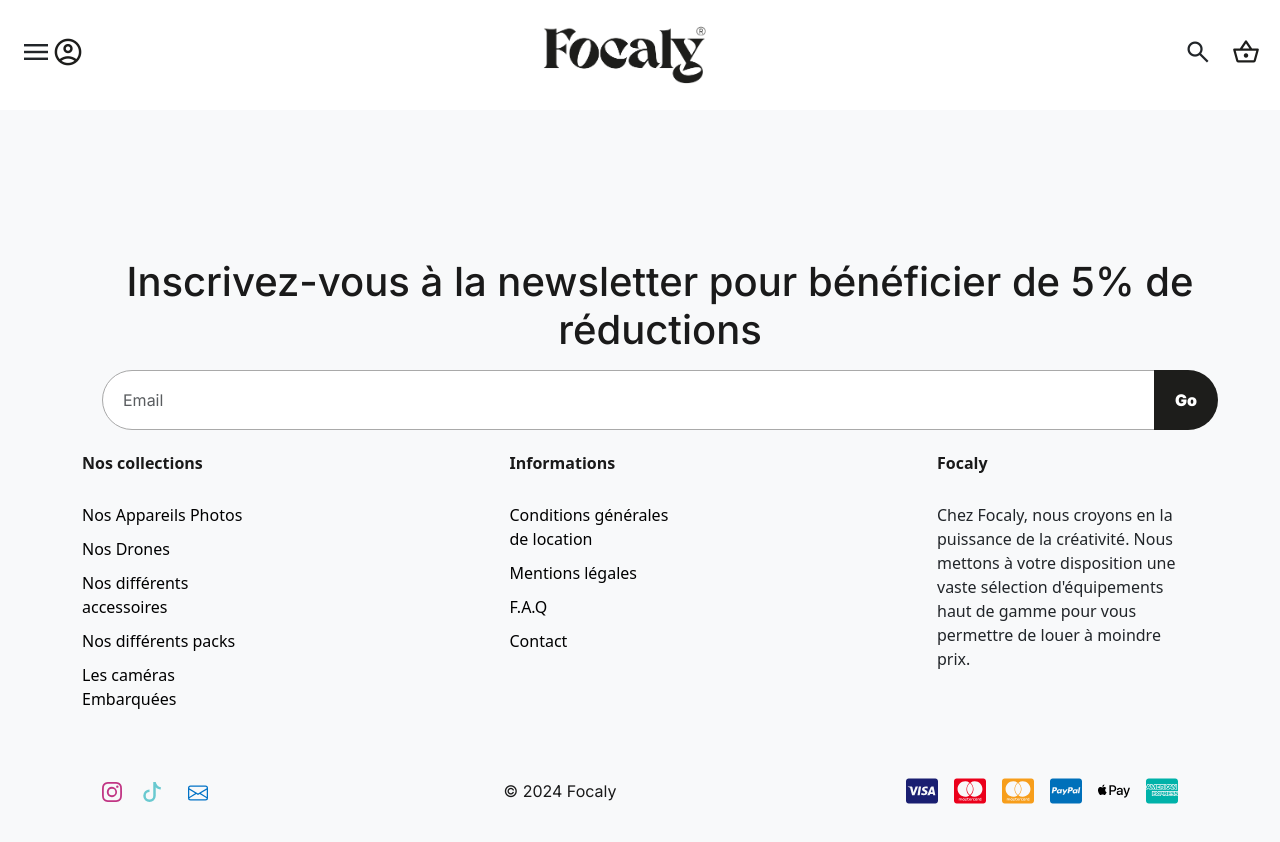
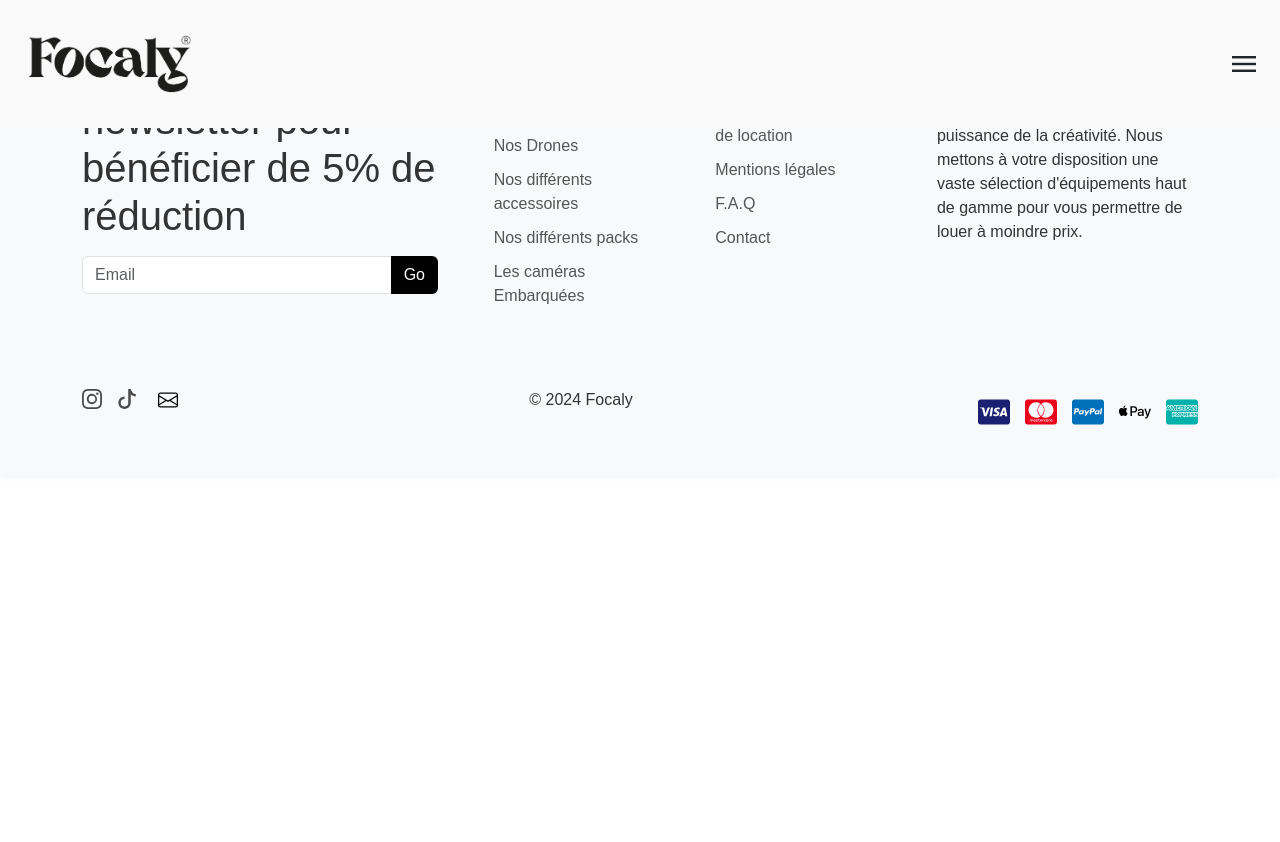
Before and after one commit to DwainAB/focaly-front-v1, a React (Create React App) app: page /dashboard in a window 1280 px wide. Shown: the top 842 px of the page. After the commit the page ends 800 px from the top, so only its background shows below. Built offline with nearby package versions, Linux system fonts and the light colour scheme.

Commit message:
Push du front maj

```diff
--- a/package.json
+++ b/package.json
@@ -16,6 +16,7 @@
     "react-icons": "^5.3.0",
     "react-router-dom": "^6.26.2",
     "react-scripts": "5.0.1",
+    "react-transition-group": "^4.4.5",
     "web-vitals": "^2.1.4"
   },
   "scripts": {
--- a/src/components/Cart/Cart.jsx
+++ b/src/components/Cart/Cart.jsx
@@ -1,6 +1,6 @@
 import React from 'react';
 import { Container, Row, Col, Button, Image, Card, Form } from 'react-bootstrap';
-import './Cart.css';  // Le fichier CSS personnalisé
+import './Cart.css';
 
 const Cart = () => {
   const items = [
--- a/src/components/Footer/Footer.css
+++ b/src/components/Footer/Footer.css
@@ -1,11 +1,19 @@
+/* Base Styles */
+.footer {
+    background-color: #f9f9f9;
+    padding: 60px 0;
+    box-shadow: 0 -2px 10px rgba(0, 0, 0, 0.1);
+    font-family: 'Montserrat', sans-serif;
+    color: #333;
+}
+
 .container-nav-footer {
     display: flex;
     flex-direction: row;
-    margin-left: 20px;
-    margin-right: 20px;
+    margin: 0 20px;
     justify-content: space-between;
     margin-top: 100px;
-    font-family: var(--font-primary);
+    flex-wrap: wrap; /* Permet de passer les éléments en colonne sur mobile */
 }
 
 .container-nav-footer li {
@@ -13,108 +21,134 @@
 }
 
 .footer-newsletter {
-    font-size: 32px;
+    font-size: 24px;
     font-weight: 900;
     width: 100%;
-    margin-bottom: 20px;
+    margin-bottom: 40px; /* Ajoute plus d'espace pour équilibrer */
 }
 
 .footer-newsletter .input-group {
     display: flex;
     align-items: center;
     justify-content: center;
+    flex-wrap: wrap; /* Garde la structure fluide sur mobile */
 }
 
 .footer-newsletter input {
-    border: 0;
-    flex: 1; /* Prendre tout l'espace disponible */
+    border: 1px solid #ddd;
     border-radius: 30px;
-    height: 60px;
-    padding: 0 20px;
-    border: 1px solid #a9a9a9;
-    transition: border 0.3s ease; /* Animation pour le border */
+    padding: 12px 20px;
+    width: 100%;
+    max-width: 400px;
+    transition: border 0.3s ease, box-shadow 0.3s ease;
+    box-shadow: 0px 0px 8px rgba(0, 0, 0, 0.05);
 }
 
 .footer-newsletter input:focus {
     outline: none;
-    border: 2px solid var(--color-primary); /* Couleur lors du focus */
+    border: 2px solid var(--color-primary);
+    box-shadow: 0px 0px 12px rgba(0, 0, 0, 0.1);
 }
 
 .footer-newsletter button {
     background-color: var(--color-primary);
-    color: var(--color-secondary);
-    height: 60px;
+    color: white;
     border-radius: 30px;
-    padding: 0 20px;
-    font-weight: 900;
-    margin-left: 10px;
-    transition: background-color 0.3s ease; /* Animation pour le background */
+    padding: 12px 20px;
+    font-weight: 700;
+    cursor: pointer;
+    transition: background-color 0.3s ease, transform 0.2s ease;
+    width: auto;
+    max-width: 100px;
 }
 
 .footer-newsletter button:hover {
-    background-color: var(--color-secondary); /* Changement de couleur au survol */
+    background-color: var(--color-secondary);
+    transform: scale(1.05);
 }
 
 .title-h2-footer {
-    font-size: 16px;
-    font-weight: 900;
+    font-size: 18px;
+    font-weight: 700;
     color: var(--color-primary);
     margin-bottom: 30px;
 }
 
-.footer-focaly {
-    width: 400px;
+.footer-link {
+    text-decoration: none;
+    color: #333;
+    position: relative;
+    transition: color 0.3s ease;
 }
 
-.footer-focaly p {
-    line-height: 25px;
+.footer-link::after {
+    content: "";
+    position: absolute;
+    left: 0;
+    bottom: -2px;
+    width: 0;
+    height: 2px;
+    background-color: var(--color-primary);
+    transition: width 0.3s ease;
 }
 
-.newsletter-footer-mobile {
-    display: none;
+.footer-link:hover {
+    color: var(--color-primary);
+}
+
+.footer-link:hover::after {
+    width: 100%;
+}
+
+.footer-focaly {
+    width: 100%;
+    max-width: 400px;
+    line-height: 1.6;
+    margin-bottom: 10px;
+}
+
+.footer-link {
+    text-decoration: none;
+    color: #555;
+    transition: color 0.3s;
+}
+
+.footer-link:hover {
+    text-decoration: underline;
+    color: var(--color-primary);
+}
+
+.list-unstyled li {
+    margin-bottom: 10px;
 }
 
 .container-icon-footer {
     display: flex;
     justify-content: space-between;
-    flex-direction: row;
-    margin-left: 20px;
-    margin-right: 20px;
     align-items: center;
+    flex-wrap: wrap;
+    gap: 20px;
     margin-top: 50px;
-    margin-bottom: 50px;
-    flex-wrap: wrap;
-}
-
-.container-icon-footer p {
-    font-size: 16px;
-    color: var(--color-primary);
-    font-family: var(--font-primary);
 }
 
 .container-social {
     display: flex;
-    flex-direction: row;
-    gap: 20px;
+    gap: 15px;
 }
 
 .container-social a {
-    transition: transform 0.3s ease;
+    transition: transform 0.3s ease, opacity 0.3s;
+    opacity: 0.7;
 }
 
 .container-social a:hover {
     transform: scale(1.2);
-}
-
-.container-social img {
-    height: 47px;
-    width: 47px;
+    opacity: 1;
 }
 
 .container-method-pay {
     display: flex;
-    flex-direction: row;
-    gap: 20px;
+    gap: 15px;
     flex-wrap: wrap;
 }
 
@@ -123,111 +157,73 @@
     width: 35px;
 }
 
-.footer-link {
-    text-decoration: none;
-    color: black;
+.col-md-4{
+    margin-bottom: 20px;
 }
 
-.footer-link:hover {
-    text-decoration: underline;
-}
-
-.list-unstyled li {
-    margin-bottom: 10px;
-}
-
-@media screen and (max-width: 1450px) {
-    .footer-newsletter {
-        width: 390px;
-    }
-
-    .footer-newsletter input {
-        width: 70%;
-    }
-}
-
-@media screen and (max-width: 1350px) {
-    .newsletter-footer-mobile {
-        display: block;
-    }
-
-    .newsletter-footer-desktop {
-        display: none;
-    }
-
-    .footer-newsletter {
-        width: 100%;
-        font-family: var(--font-primary);
-        color: var(--color-primary);
-        margin-left: 20px;
-        margin-top: 100px;
-    }
-
-    .footer-newsletter input {
-        width: 500px;
-    }
-}
-
-@media screen and (max-width: 1050px) {
-    .footer-newsletter button {
-        top: 93px;
-        left: 400px;
-    }
-
-    .footer-newsletter input {
-        width: 400px;
-    }
-}
 
 @media screen and (max-width: 850px) {
     .container-nav-footer {
         flex-direction: column;
-        justify-content: center;
         align-items: center;
         text-align: center;
         gap: 40px;
     }
 
     .footer-newsletter .input-group {
-        flex-direction: column; /* Met les éléments en colonne */
-        align-items: center; /* Centre les éléments */
+        flex-direction: column;
+        width: 100%;
     }
 
     .footer-newsletter input,
     .footer-newsletter button {
-        width: 100%; /* Rendre les éléments à 100% de largeur */
-        margin-bottom: 10px; /* Ajoute un espacement entre les éléments */
+        width: 100%;
+        margin-bottom: 10px;
     }
-}
 
-@media screen and (max-width: 650px) {
-    .container-method-pay {
+    .container-icon-footer {
+        flex-direction: column;
+        align-items: center;
         margin-top: 30px;
     }
 }
 
+/* Mobile */
 @media screen and (max-width: 560px) {
-    .footer-newsletter button {
-        top: 125px;
-        left: 300px;
+    .footer-newsletter input {
+        width: 100%;
+        max-width: 300px;
     }
 
-    .footer-newsletter input {
-        width: 300px;
+    .footer-newsletter button {
+        width: 100%;
+        max-width: 300px;
+    }
+
+    .footer-focaly {
+        width: 100%;
+    }
+
+    .container-method-pay img {
+        width: 30px;
+    }
+
+    .container-icon-footer {
+        margin-top: 20px;
     }
 }
 
-@media screen and (max-width: 430px) {
-    .footer-newsletter button {
-        top: 158px;
-        left: 250px;
+@media screen and (max-width: 400px) {
+    .footer-newsletter input {
+        max-width: 250px;
     }
 
-    .footer-newsletter input {
-        width: 250px;
+    .footer-newsletter button {
+        max-width: 100px;
     }
 
-    .footer-focaly {
-        width: 300px;
+    .container-icon-footer {
+        flex-direction: column;
+        gap: 15px;
     }
 }
--- a/src/components/Footer/Footer.jsx
+++ b/src/components/Footer/Footer.jsx
@@ -14,7 +14,6 @@
 
     const handleSubmit = (e) => {
         e.preventDefault();
-
         const emailPattern = /^[^\s@]+@[^\s@]+\.[^\s@]+$/;
 
         if (!emailPattern.test(email)) {
@@ -27,31 +26,15 @@
 
     const copyEmailToClipboard = () => {
         navigator.clipboard.writeText('contact@focaly.com');
-        alert('Email copié dans le presse-papiers !'); // Message de confirmation
+        alert('Email copié dans le presse-papiers !');
     };
 
     return (
         <footer className="footer bg-light py-5">
             <div className="container">
-
-                <div className="footer-newsletter newsletter-footer-mobile text-center mb-4">
-                    <h1 className="footer-title">Inscrivez-vous à la newsletter pour bénéficier de 5% de réductions</h1>
-                    <form onSubmit={handleSubmit} className="input-group mt-3">
-                        <input
-                            className="form-control"
-                            placeholder="Email"
-                            type="email"
-                            value={email}
-                            onChange={handleEmailChange}
-                        />
-                        <button className="btn text-white" style={{ backgroundColor: "#1D1D1B" }}>Go</button>
-                    </form>
-                    {errorMessage && <div className="text-danger mt-2">{errorMessage}</div>}
-                </div>
-
                 <div className="row justify-content-between">
-                    <div className="col-md-4 footer-newsletter newsletter-footer-desktop">
-                        <h1 className="footer-title">Inscrivez-vous à la newsletter pour bénéficier de 5% de réductions</h1>
+                    <div className="col-md-4">
+                        <h1 className="footer-title">Inscrivez-vous à la newsletter pour bénéficier de 5% de réduction</h1>
                         <form onSubmit={handleSubmit} className="input-group mt-3">
                             <input
                                 className="form-control"
@@ -60,7 +43,7 @@
                                 value={email}
                                 onChange={handleEmailChange}
                             />
-                            <button className="btn text-white" style={{ backgroundColor: "#F9973E" }}>Go</button>
+                            <button className="btn text-white" style={{ backgroundColor: "#000000" }}>Go</button>
                         </form>
                         {errorMessage && <div className="text-danger mt-2">{errorMessage}</div>}
                     </div>
@@ -95,25 +78,24 @@
                 <div className="container-icon-footer d-flex justify-content-between align-items-center mt-5">
                     <div className="container-social">
                         <a href="https://www.instagram.com/focaly_/" target="_blank" rel="noopener noreferrer">
-                            <Instagram size={20} color="#C13584" /> {/* Couleur Instagram */}
+                            <Instagram size={20} color="#000000" />
                         </a>
                         <a href="https://www.tiktok.com/@focalyfr" target="_blank" rel="noopener noreferrer">
-                            <Tiktok size={20} color="#69C9D0" /> {/* Couleur TikTok */}
+                            <Tiktok size={20} color="#000000" />
                         </a>
                         <button onClick={copyEmailToClipboard} style={{ background: 'none', border: 'none', cursor: 'pointer' }}>
-                            <Envelope size={20} color="#0072C6" /> {/* Couleur de l'icône d'email */}
+                            <Envelope size={20} color="#000000" />
                         </button>
                     </div>
 
                     <p className="mb-0">&copy; 2024 Focaly</p>
 
-                    <div className="container-method-pay d-flex gap-3">
-                        <FaCcVisa size="2em" color="#1A1F71" className="payment-icon" />
-                        <FaCcMastercard size="2em" color="#EB001B" className="payment-icon" />
-                        <FaCcMastercard size="2em" color="#F79E1B" className="payment-icon" />
-                        <FaCcPaypal size="2em" color="#0070BA" className="payment-icon" />
-                        <FaApplePay size="2em" color="#000000" className="payment-icon" />
-                        <FaCcAmex size="2em" color="#00B2A9" className="payment-icon" />
+                    <div className="container-method-pay d-flex justify-content-center align-items-center mt-4">
+                    <FaCcVisa size="2em" color="#1A1F71" className="payment-icon" />
+                    <FaCcMastercard size="2em" color="#EB001B" className="payment-icon" />
+                    <FaCcPaypal size="2em" color="#0070BA" className="payment-icon" />
+                    <FaApplePay size="2em" color="#000000" className="payment-icon" />
+                    <FaCcAmex size="2em" color="#00B2A9" className="payment-icon" />
                     </div>
                 </div>
             </div>
--- a/src/components/Navbar/Navbar.css
+++ b/src/components/Navbar/Navbar.css
@@ -3,13 +3,16 @@
   justify-content: space-between!important;
   align-items: center!important;
   padding: 25px 160px!important;
-    height: 60px!important;
-    position: relative!important;
+  position: fixed!important;
+  top: 0;
+  width: 100%;
+  z-index: 1000;
   font-family: 'Inter', sans-serif!important;
   font-weight: 700!important;
   font-size: 1rem!important;
   flex-wrap: nowrap!important;
-    box-sizing: content-box!important;
+  background-color: #f9f9f9;
+  transition: background-color 0.3s ease;
 }
 
 .navbar-logo img {
@@ -129,8 +132,8 @@
 }
 
 .no-scroll {
-    overflow: hidden; /* Empêche le défilement */
-    height: 100%; /* Assure que le corps utilise tout l'espace */
+  overflow: hidden;
+  height: 100%;
 }
 
 
@@ -200,7 +203,6 @@
 color: #1a1a1ab3;
 }
 
-/* Responsive adjustments */
 @media (max-width: 1250px) {
 .navbar {
   padding: 25px 20px!important;
@@ -230,7 +232,6 @@
 }
 
 
-  /* Responsive adjustments */
 @media (max-width: 1530px) {
   .navbar {
     padding: 25px 100px!important;
--- a/src/components/Navbar/Navbar.jsx
+++ b/src/components/Navbar/Navbar.jsx
@@ -9,6 +9,8 @@
   const [isSearchOpen, setIsSearchOpen] = useState(false);
   const [searchTerm, setSearchTerm] = useState('');
   const [searchResults, setSearchResults] = useState([]);
+  const [activeSlide, setActiveSlide] = useState(0);
+  const [isSticky, setIsSticky] = useState(false);
 
   const toggleMenu = () => {
     setIsOpen(!isOpen);
@@ -27,14 +29,28 @@
   };
 
   useEffect(() => {
+    const handleScroll = () => {
+      if (window.scrollY > 0) {
+        setIsSticky(true);
+      } else {
+        setIsSticky(false);
+      }
+    };
+
+    window.addEventListener('scroll', handleScroll);
+    return () => {
+      window.removeEventListener('scroll', handleScroll);
+    };
+  }, []);
+
+  useEffect(() => {
     if (searchTerm.trim() === '') {
-      setSearchResults([]); // Réinitialiser les résultats si le terme est vide
+      setSearchResults([]);
       return;
     }
 
     apiService.getProductsBySearch(searchTerm)
       .then(data => {
-        console.log('Données reçues du produit :', data);
         setSearchResults(data);
       })
       .catch(error => console.error('Erreur lors du chargement du produit :', error));
@@ -48,9 +64,32 @@
     }
   }, [isSearchOpen]);
 
+  const handleScroll = (e) => {
+    const container = e.target;
+    const scrollLeft = container.scrollLeft;
+    const width = container.clientWidth;
+    const newIndex = Math.round(scrollLeft / width);
+    setActiveSlide(newIndex);
+  };
+
+  useEffect(() => {
+    const handleScroll = () => {
+      if (window.scrollY > 0) {
+        setIsSticky(true);
+      } else {
+        setIsSticky(false);
+      }
+    };
+
+    window.addEventListener('scroll', handleScroll);
+    return () => {
+      window.removeEventListener('scroll', handleScroll);
+    };
+  }, []);
+
   return (
-    <nav className="navbar">
-      <div className="navbar-logo logo-desktop">
+    <nav className={`navbar ${isSticky ? 'sticky' : ''}`}>
+      <div className="navbar-logo">
         <Link to="/"><img src={logo} alt="Logo" /></Link>
       </div>
 
@@ -69,22 +108,29 @@
         <Link to="/connexion"><span style={{ color: "#1D1D1B" }} className="material-symbols-outlined">account_circle</span></Link>
       </div>
 
-      <div className="hamburger">
-        <span onClick={toggleMenu} className="material-symbols-outlined">menu</span>
-        <Link to="/connexion"><span style={{ color: "#1D1D1B" }} className="material-symbols-outlined">account_circle</span></Link>
+      <div className="hamburger" onClick={toggleMenu}>
+        <span className="material-symbols-outlined">menu</span>
       </div>
 
       <div className={`slide-menu ${isOpen ? 'show' : ''}`}>
         <div className="close-icon" onClick={closeMenu}>
           <span className="material-symbols-outlined">close</span>
         </div>
-        <div className="slide-menu-links">
+        <div className="slide-menu-links" onScroll={handleScroll}>
           <Link to="/collection/cameras-embarquée" onClick={closeMenu}>Caméras Embarquées</Link>
           <Link to="/collection/appareils-photos" onClick={closeMenu}>Appareils Photos</Link>
           <Link to="/collection/drones" onClick={closeMenu}>Drones</Link>
           <Link to="/collection/accessoires" onClick={closeMenu}>Accessoires</Link>
           <Link to="/collection/pack" onClick={closeMenu}>Pack</Link>
           <Link to="/collection/professionnels" onClick={closeMenu}>Pour les professionnels</Link>
+        </div>
+        <div className="pagination-dots">
+          {Array(6).fill().map((_, index) => (
+            <span
+              key={index}
+              className={`dot ${activeSlide === index ? 'active' : ''}`}
+            ></span>
+          ))}
         </div>
       </div>
 
@@ -97,11 +143,9 @@
             onChange={(e) => setSearchTerm(e.target.value)}
           />
         </div>
-
         <div className="close-icon-search" onClick={closeSearch}>
           <span className="material-symbols-outlined">close</span>
         </div>
-
         <div className="search-results">
           {searchTerm.trim() === '' ? (
             <p>Rechercher votre produit</p>
@@ -124,15 +168,6 @@
           )}
         </div>
       </div>
-
-      <div className="navbar-logo logo-mobil">
-        <Link to="/"><img src={logo} alt="Logo" /></Link>
-      </div>
-
-      <div className="navbar-icons icon-mobil">
-        <span className="material-symbols-outlined" onClick={toggleSearch}>search</span>
-        <Link to="/panier"><span style={{ color: "#1D1D1B" }} className="material-symbols-outlined">shopping_basket</span></Link>
-      </div>
     </nav>
   );
 };
```
Also changed, not shown: src/components/About/About.css (+66 -36 lines), src/components/About/About.jsx (+25 -16 lines), src/components/Carrousel/Carrousel.css (+57 -20 lines), src/components/Carrousel/Carrousel.jsx (+37 -9 lines), 1 other file (tests, documents, lock files or other folders). Lines whose indentation alone changed are shown as unchanged.
